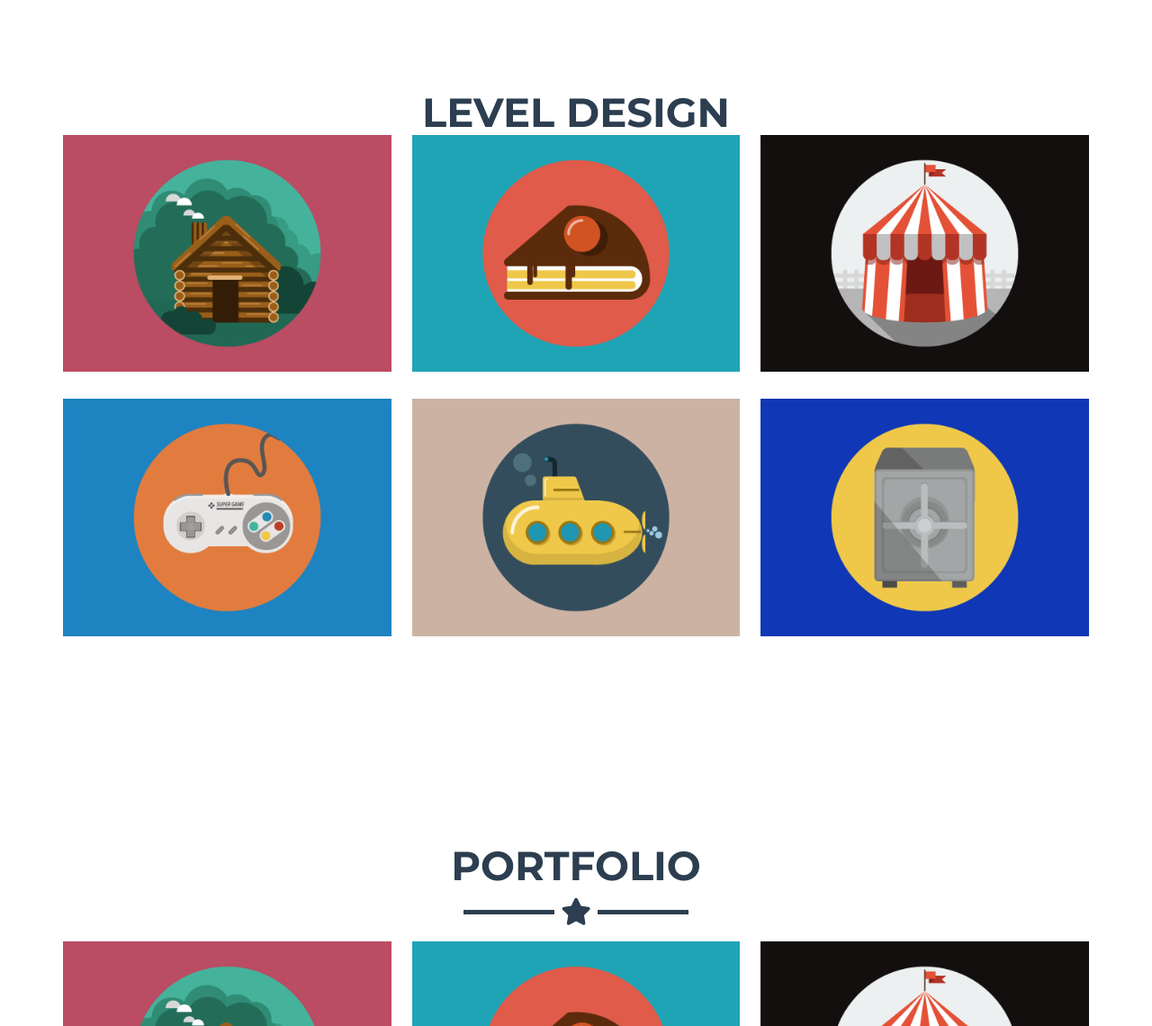
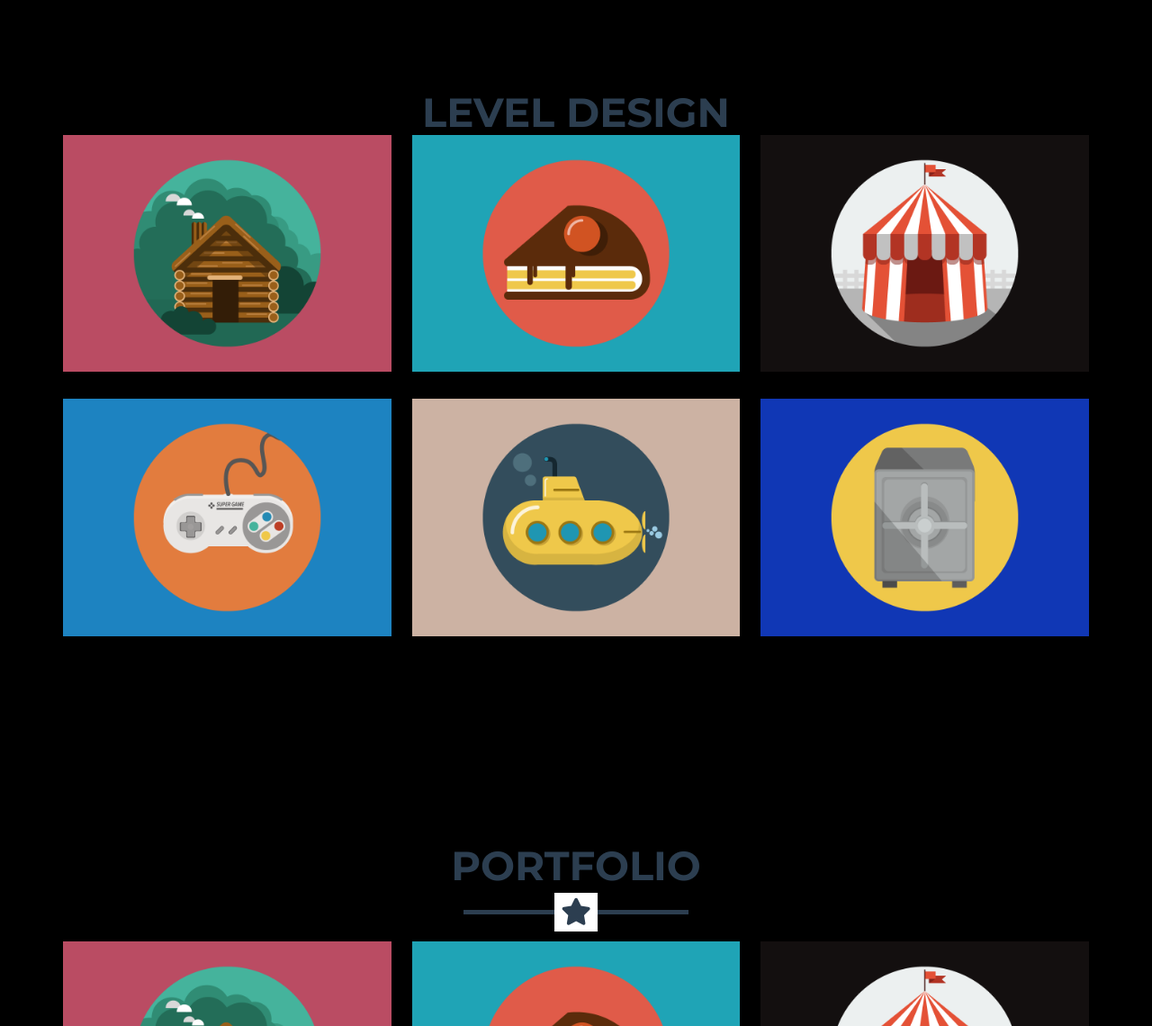
Before and after one commit to RobinPeutlschmid/RobinPeutlschmid.github.io, a Jekyll site: the page built from _posts/2014-07-18-project-1.markdown, in a window 1280 px wide and 1400 px high, scrolled down 481 px. Shown: the part 260-1400 px from the top of the window at 90% size. Built offline with Jekyll 4.4.1, drawn with Linux system fonts in a browser that asks for light colours.

Commit message:
COmmiting

```diff
--- a/_includes/css/main.css
+++ b/_includes/css/main.css
@@ -284,6 +284,11 @@
       max-width: 32%;
     }
   }
+
+/* Specify background color for portfolio section */
+#portfolio {
+    background-color: #000000; /* Change this to your desired color */
+}
   /* A large grid might need four columns on widescreen layouts */
   /* @media (min-width: 1380px) {
     .portfolio-flex-grid .portfolio-flex-row .portfolio-flex-item {
```
